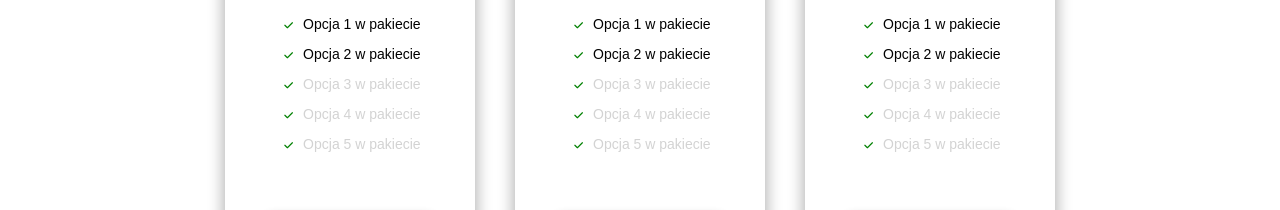
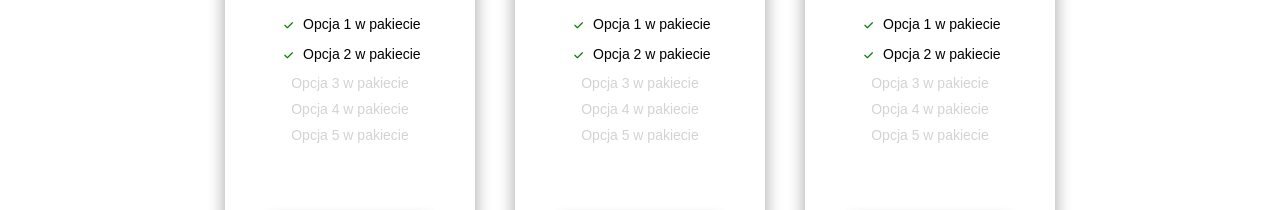
Before and after one commit to nitPawel/forestgroup-react, a React (Create React App) app: page / in a window 1280 px wide. Shown: the part 1709-1919 px from the top of the page. Built offline with nearby package versions, Linux system fonts and the light colour scheme.

Commit message:
modified icon in OfferOptions

```diff
--- a/src/components/OffersOptions.js
+++ b/src/components/OffersOptions.js
@@ -6,9 +6,14 @@ const OffersOptions = () => {
 	return (
 		<>
 			{offersOptions.map(offer => {
-				const { key, style, option} = offer;
+				const { key, style, option } = offer
 
-				return <p key={key} className={style}><i className='fas fa-check'></i>{option}</p>
+				return (
+					<p key={key} className={style}>
+						{style === 'unactive' ? null : <i className='fas fa-check'></i>}
+						{option}
+					</p>
+				)
 			})}
 		</>
 	)
```
